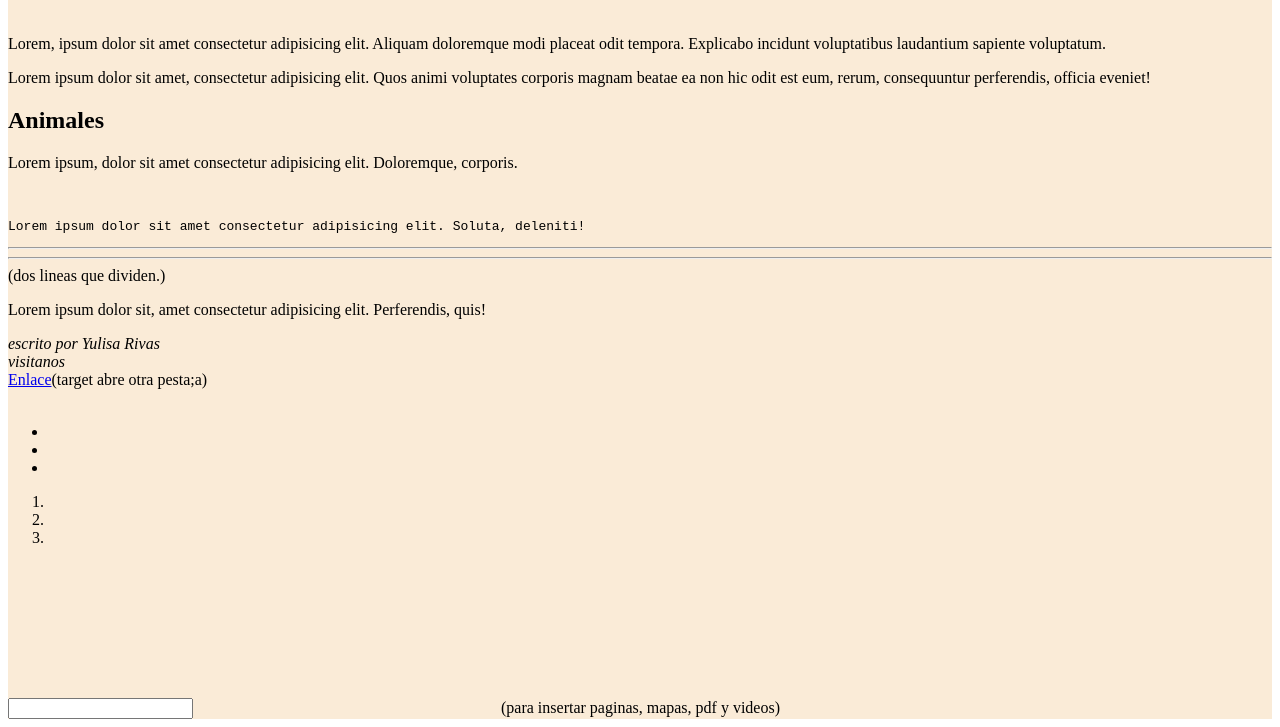
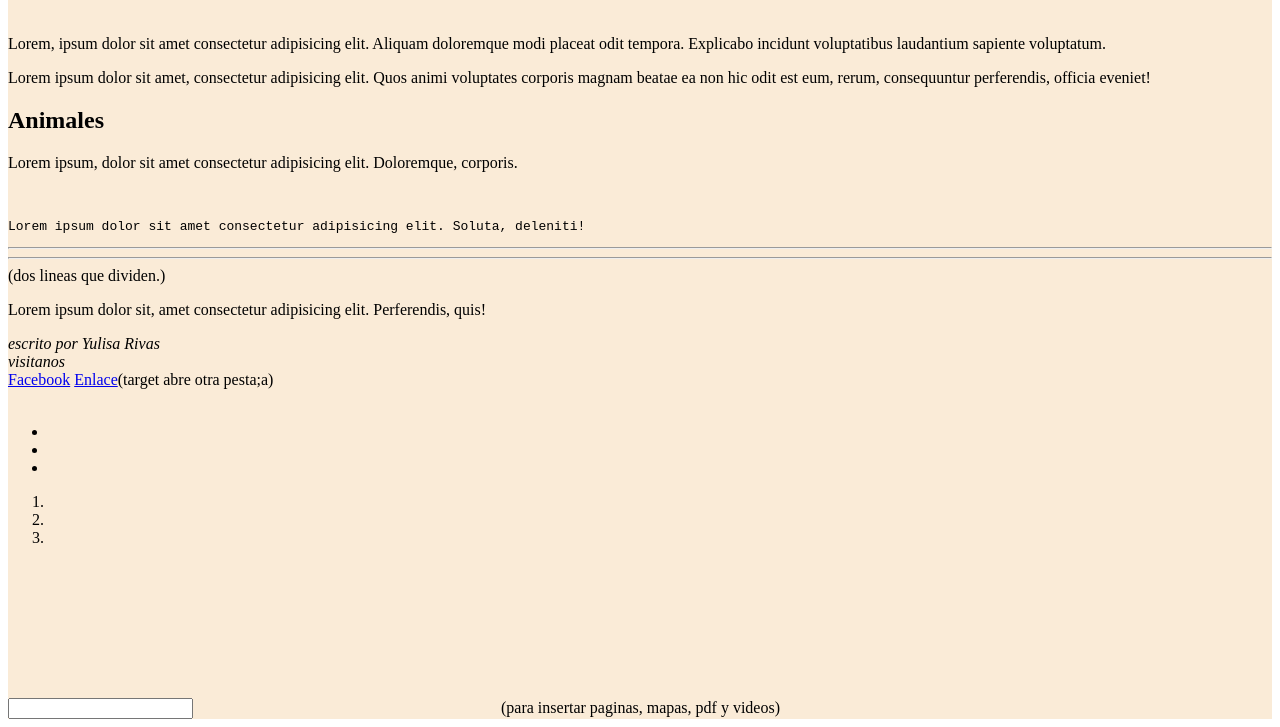
Before and after one commit to yulisa005/yuli, a plain HTML site: page index.html in a window 1280 px wide. Shown: the part 79-806 px from the top of the page. Drawn offline with Linux system fonts and the light colour scheme.

Commit message:
agregar enlace facebook

```diff
--- a/index.html
+++ b/index.html
@@ -46,6 +46,8 @@
                 escrito por Yulisa Rivas <br>
                 visitanos <br>
             </address>
+
+            <a href="https://www.facebook.com/">Facebook</a>
 
                 <a href="https://www.google.com/" target="_blank">Enlace</a>(target abre otra pesta;a)
 
```
